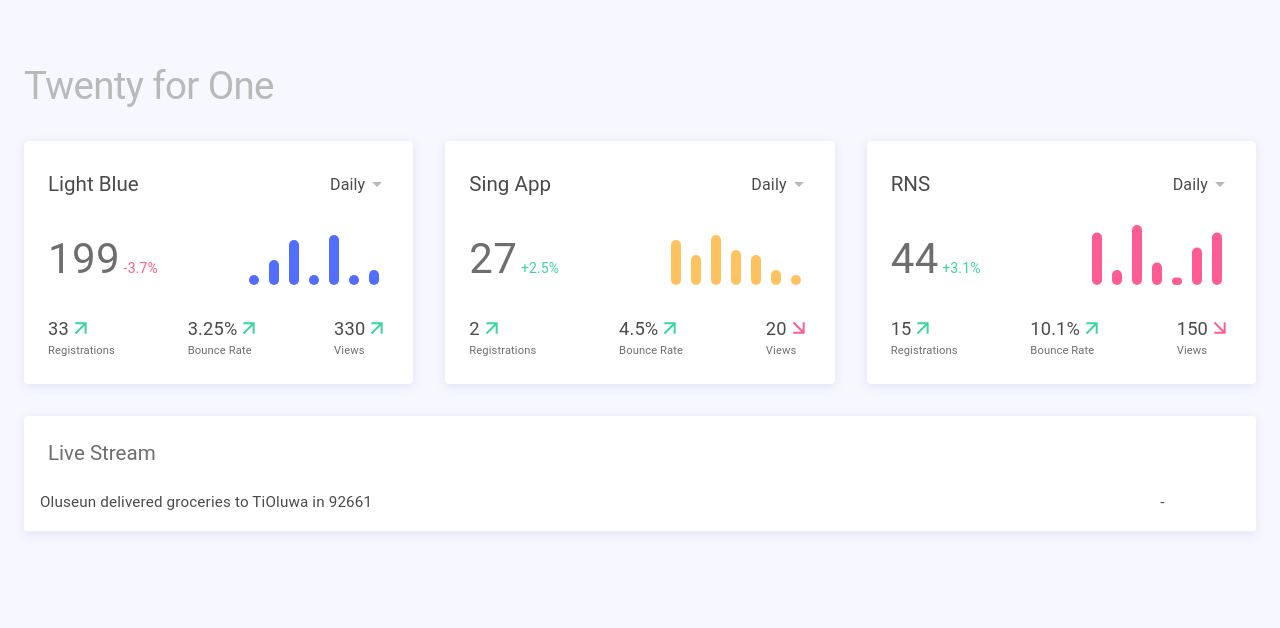
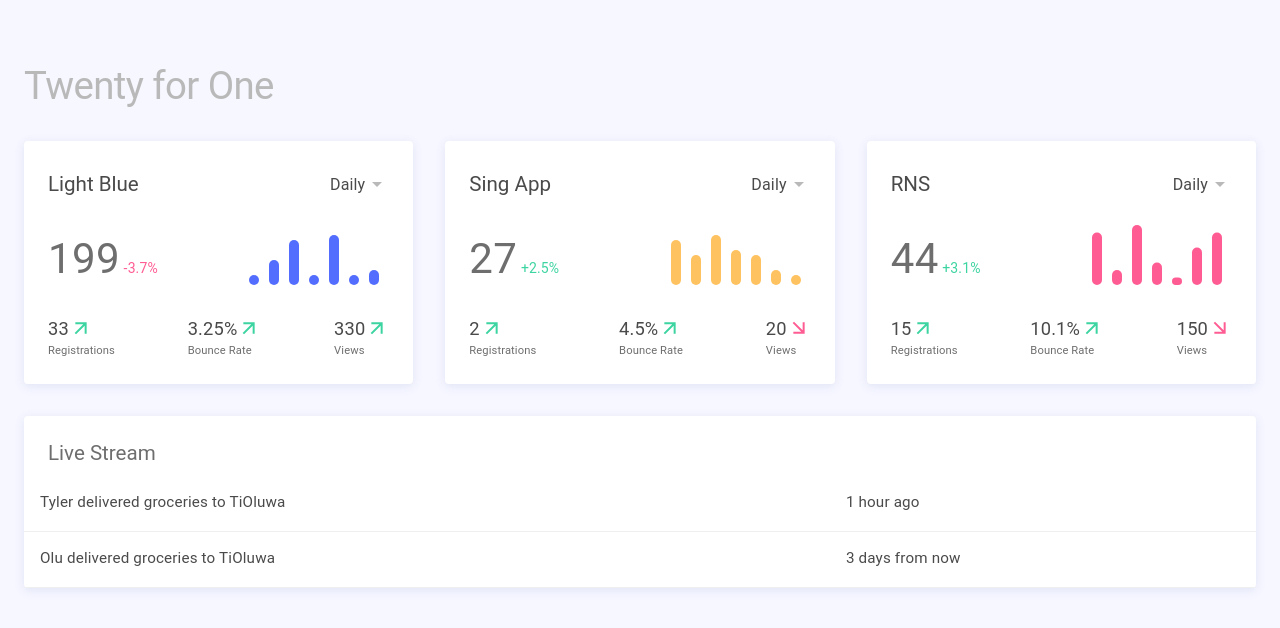
Before and after one commit to tolarewaju3/twenty-for-one, a React (Create React App) app in the folder dashboard/: page /#/app/dashboard in a window 1280 px wide. Shown: the top 628 px of the page. Built offline with nearby package versions, Linux system fonts and the light colour scheme; no server answers.

Commit message:
added time ago to dashboard

```diff
--- a/dashboard/package.json
+++ b/dashboard/package.json
@@ -18,6 +18,7 @@
     "react-router-dom": "^5.0.1",
     "react-scripts": "3.0.1",
     "react-syntax-highlighter": "^11.0.2",
+    "react-timeago": "^4.4.0",
     "react-toastify": "^5.3.2",
     "recharts": "^1.6.2",
     "tinycolor2": "^1.4.1"
--- a/dashboard/src/pages/dashboard/Dashboard.js
+++ b/dashboard/src/pages/dashboard/Dashboard.js
@@ -29,7 +29,10 @@ class Dashboard extends Component{
 
       axios.get('https://us-central1-twenty-for-one.cloudfunctions.net/getDeliveries')
         .then(response => {
-          this.setState({ deliveries: response.data });
+          if(response.data.length != 0){
+            console.log(response.data);
+            this.setState({ deliveries: response.data });
+          }
         })
         .catch(function (error) {
           console.log(error);
--- a/dashboard/src/pages/dashboard/components/Table/Table.js
+++ b/dashboard/src/pages/dashboard/components/Table/Table.js
@@ -1,4 +1,5 @@
 import React from "react";
+import TimeAgo from 'react-timeago'
 import {
   Table,
   TableRow,
@@ -24,10 +25,10 @@ export default function TableComponent({ data }) {
   return (
     <Table className="mb-0">
       <TableBody>
-        {data.map(({ create_date, done_date, helper, needed_help, zip }) => (
+        {data.map(({ done_date, helper, needed_help }) => (
           <TableRow>
-            <TableCell>{helper} delivered groceries to {needed_help} in {zip}</TableCell>
-            <TableCell>{done_date}</TableCell>
+            <TableCell>{helper} delivered groceries to {needed_help}</TableCell>
+            <TableCell><TimeAgo date={done_date}/></TableCell>
           </TableRow>
         ))}
       </TableBody>
--- a/dashboard/src/pages/dashboard/mock.js
+++ b/dashboard/src/pages/dashboard/mock.js
@@ -129,11 +129,14 @@ export default {
   ],
   table: [
     {
-    "create_date": "-",
-    "done_date": "-",
-    "helper": "Oluseun",
+    "done_date": "2020-04-10 15:10:00+00:00",
+    "helper": "Tyler",
     "needed_help": "TiOluwa",
-    "zip": "92661"
+    },
+    {
+    "done_date": "2020-04-13 15:10:00+00:00",
+    "helper": "Olu",
+    "needed_help": "TiOluwa",
     }
   ]
 };
```
Also changed, not shown: 2 other files (tests, documents, lock files or other folders).
